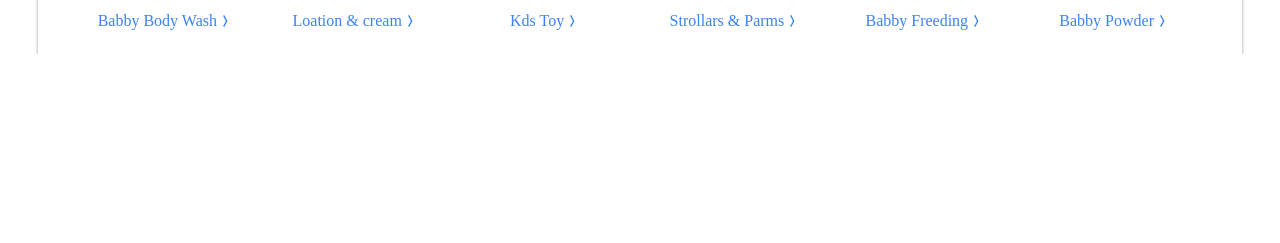
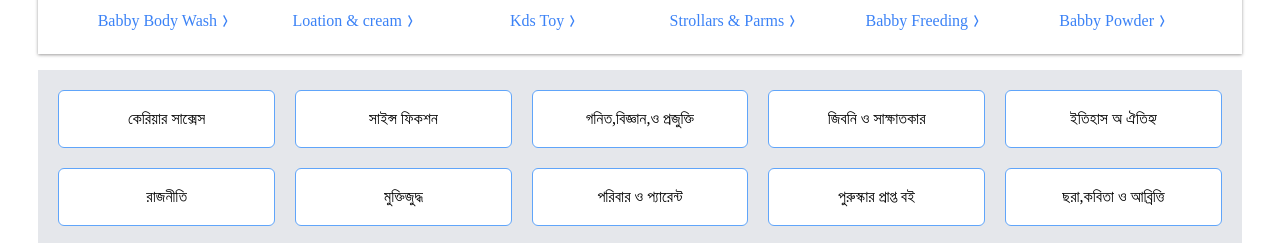
Before and after one commit to SakiSalman/book-shop-design-react, a React (Vite) app: page / in a window 1280 px wide. Shown: the part 1805-2048 px from the top of the page. Before the commit the page ends 1859 px from the top, so only its background shows below. Built offline with nearby package versions, Linux system fonts and the light colour scheme; a web font is replaced by a local one.

Commit message:
1:22 12/9/24 Button Updated

```diff
--- a/src/faker/fake.js
+++ b/src/faker/fake.js
@@ -192,3 +192,45 @@ export const cards4 = [
     links: "Babby Powder",
   },
 ];
+
+export const btns = [
+  {
+    btn_text: "কেরিয়ার সাক্সেস",
+  },
+
+  {
+    btn_text: "সাইন্স ফিকশন",
+  },
+
+  {
+    btn_text: "গনিত,বিজ্ঞান,ও প্রজুক্তি",
+  },
+
+  {
+    btn_text: "জিবনি ও সাক্ষাতকার",
+  },
+
+  {
+    btn_text: "ইতিহাস অ ঐতিহ্য",
+  },
+
+  {
+    btn_text: "রাজনীতি",
+  },
+
+  {
+    btn_text: "মুক্তিজুদ্ধ",
+  },
+
+  {
+    btn_text: "পরিবার ও প্যারেন্ট",
+  },
+
+  {
+    btn_text: "পুরুস্কার প্রাপ্ত বই",
+  },
+
+  {
+    btn_text: "ছরা,কবিতা ও আব্রিত্তি",
+  },
+];
--- a/src/index.css
+++ b/src/index.css
@@ -33,6 +33,8 @@ body{
     }
 }
 
+.mainses
+
 .button{
     background: rgba(222, 222, 222, .5);
 }
--- a/src/pages/Home/Home.jsx
+++ b/src/pages/Home/Home.jsx
@@ -1,9 +1,11 @@
 import React from 'react'
 import { Swiper, SwiperSlide } from 'swiper/react';
 import { Navigation, Pagination, Mousewheel, Keyboard } from 'swiper/modules';
-import { cards, cards4, main } from '../../faker/fake';
+import { btns, cards, cards4, main } from '../../faker/fake';
 import { MdStarRate } from 'react-icons/md';
 import { RiArrowRightWideLine } from 'react-icons/ri';
+import { SlArrowRight } from 'react-icons/sl';
+import "./extra.css"
 
 const Home = () => {
 
@@ -134,6 +136,31 @@ return (
     </div>
   </div>
 </div>
+
+{/* btn */}
+<div className="btns w-full mt-4 md:mt-4">
+  <div className="_container">
+  <div className="midium grid grid-cols-2 gap-4 md:grid-cols-5 md:gap-5 p-5 md:bg-gray-200 md:w-full md:h-auto md:items-center">
+  {btns.map((item, index) => (
+   <button
+   key={index}
+   className="w-full  bg-white text-black md:z-[1] py-2 px-4 flex items-center justify-center gap-2 border border-black md:border-blue-400 relative mb-3 md:mb-0 overflow-hidden text-center whitespace-nowrap before:content-[''] before:absolute before:left-0 before:top-0 before:w-[0%] before:h-[100%] before:bg-blue-500 md:hover:before:w-[100%] md:before:transition-all md:before:duration-700 md:ho md:py-4 md:before:z-[-1] md:hover:text-white md:rounded-md"
+ >
+   <span className="truncate">{item.btn_text}</span>
+   <span className="block md:hidden"><SlArrowRight /></span>
+ </button>
+
+
+  ))}
+</div>
+
+
+
+
+
+  </div>
+</div>
+
   </>
 
 
--- /dev/null
+++ b/src/pages/Home/extra.css
@@ -0,0 +1,23 @@
+
+/* .mainses {
+    z-index: 1;
+}
+.mainses::before{
+    content: "";
+    position: absolute;
+    width: 0%;
+    height: 100%;
+    background: red;
+    left: 0;
+    z-index: -1;
+    transition: .5s;
+}
+
+.mainses:hover:before{
+    content: "";
+    content: "";
+    position: absolute;
+    width: 100%;
+
+
+} */
```
